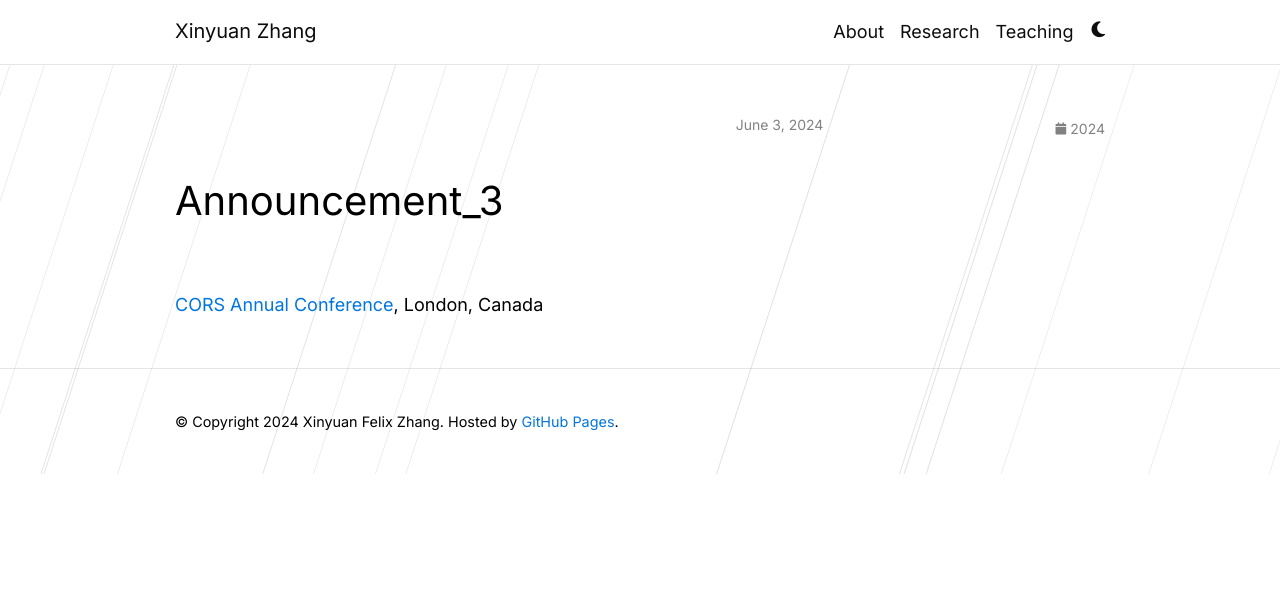
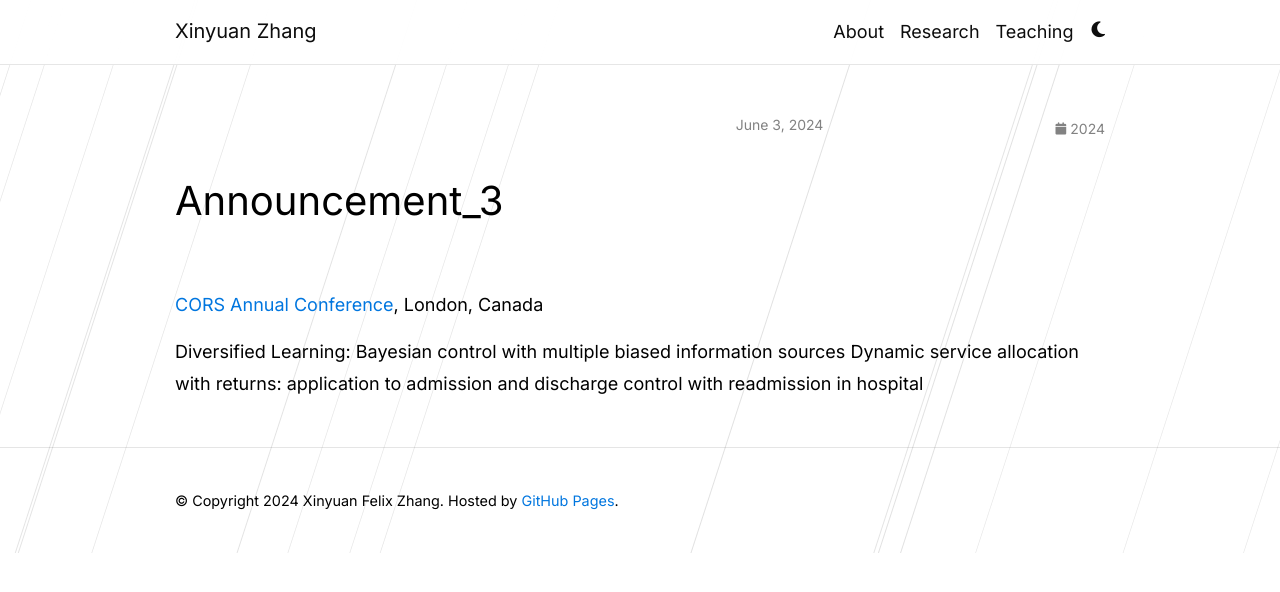
Before and after one commit to xyz2023ca/xyz2023ca.github.io, a Jekyll site: the page built from _news/announcement_3.md, in a window 1280 px wide. Shown: the top 592 px of the page. Built offline with Jekyll 4.4.1, drawn with Linux system fonts in a browser that asks for light colours; comment, search, counter and statistics services are not loaded; a style sheet for code colours, icons or effects is not loaded.

Commit message:
Update announcement_3.md

```diff
--- a/_news/announcement_3.md
+++ b/_news/announcement_3.md
@@ -6,3 +6,6 @@ related_posts: false
 ---
 
 <a href="https://site.pheedloop.com/event/cors2024/home"> CORS Annual Conference</a>, London, Canada
+
+Diversified Learning: Bayesian control with multiple biased information sources
+Dynamic service allocation with returns: application to admission and discharge control with readmission in hospital
```
